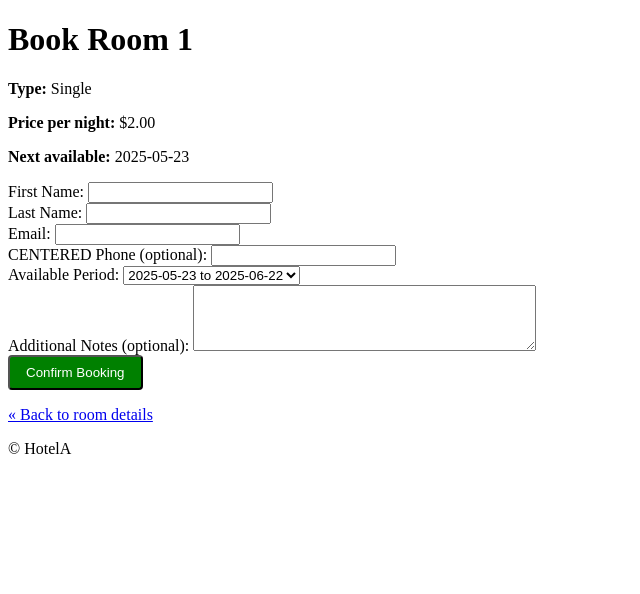
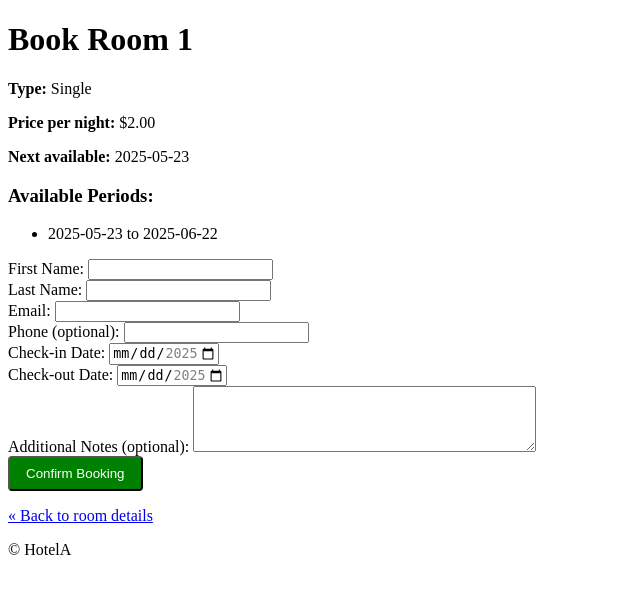
Before and after one commit to Kikono1014/HotelApp, a Django app: page /book/3/ in a window 1280 px wide. Shown: the part 26-620 px from the top of the page, without its empty margins (0-640 px from the left). Run offline with Django 5.2, Linux system fonts and the light colour scheme; data comes from the database, SQL or seed files in the repository; both versions use the stored data as it was after the commit.

Commit message:
Changes for period

```diff
--- a/hotel/forms.py
+++ b/hotel/forms.py
@@ -19,20 +19,17 @@ class BookingForm(forms.ModelForm):
     email = forms.EmailField(label="Email")
     phone = forms.CharField(max_length=20, required=False, label="Phone")
 
-    # Нове поле для вибору періоду
-    available_period = forms.ChoiceField(
-        choices=[],
-        required=True,
-        label="Select Available Period"
-    )
-
     class Meta:
         model = Booking
-        fields = ['notes']
+        fields = ['check_in_date', 'check_out_date', 'notes']
         widgets = {
+            'check_in_date': forms.DateInput(attrs={'type': 'date'}),
+            'check_out_date': forms.DateInput(attrs={'type': 'date'}),
             'notes': forms.Textarea(attrs={'rows': 4}),
         }
         labels = {
+            'check_in_date': 'Check-in Date',
+            'check_out_date': 'Check-out Date',
             'notes': 'Additional Notes (optional)',
         }
 
@@ -40,38 +37,50 @@ class BookingForm(forms.ModelForm):
         super().__init__(*args, **kwargs)
         self.room = room
         if room:
-            # Заповнюємо вибір періодів
+            # Set min and max dates based on available periods
+            today = date.today()
+            max_date = today + timedelta(days=30)
             periods = room.get_available_periods()
-            choices = [
-                (
-                    f"{period[0]}:{period[1]}",
-                    f"{period[0]} to {period[1]}"
-                )
-                for period in periods
-            ]
-            self.fields['available_period'].choices = choices
+            if periods:
+                # Use the earliest available date as the minimum
+                min_date = periods[0][0]
+                self.fields['check_in_date'].widget.attrs.update({
+                    'min': min_date.isoformat(),
+                    'max': max_date.isoformat()
+                })
+                self.fields['check_out_date'].widget.attrs.update({
+                    'min': (min_date + timedelta(days=1)).isoformat(),
+                    'max': max_date.isoformat()
+                })
 
     def clean(self):
         cleaned_data = super().clean()
-        available_period = cleaned_data.get('available_period')
+        check_in_date = cleaned_data.get('check_in_date')
+        check_out_date = cleaned_data.get('check_out_date')
 
-        if available_period:
-            # Розпарсуємо вибраний період
-            check_in_str, check_out_str = available_period.split(':')
-            check_in_date = date.fromisoformat(check_in_str)
-            check_out_date = date.fromisoformat(check_out_str)
-
-            # Перевірка: дата виїзду після дати заїзду
+        if check_in_date and check_out_date:
+            # Check if check-out is after check-in
             if check_out_date <= check_in_date:
                 raise forms.ValidationError("Check-out date must be after check-in date.")
 
-            # Перевірка: максимум 30 днів наперед
+            # Check if dates are within 30 days
             max_date = date.today() + timedelta(days=30)
             if check_in_date > max_date or check_out_date > max_date:
                 raise forms.ValidationError("Bookings can only be made up to 30 days in advance.")
 
-            # Перевірка: чи період дійсно вільний
+            # Check if the selected range falls within an available period
             if self.room:
+                periods = self.room.get_available_periods()
+                is_valid_period = False
+                for period in periods:
+                    period_start, period_end = period
+                    if (check_in_date >= period_start and check_out_date <= period_end):
+                        is_valid_period = True
+                        break
+                if not is_valid_period:
+                    raise forms.ValidationError("Selected dates are not within an available period.")
+
+                # Check for overlapping bookings
                 conflicting_bookings = Booking.objects.filter(
                     room=self.room,
                     status__in=['confirmed', 'checked_in'],
@@ -79,10 +88,6 @@ class BookingForm(forms.ModelForm):
                     check_out_date__gt=check_in_date
                 ).exists()
                 if conflicting_bookings:
-                    raise forms.ValidationError("Selected period is no longer available.")
-
-            # Додаємо очищені дати до cleaned_data
-            cleaned_data['check_in_date'] = check_in_date
-            cleaned_data['check_out_date'] = check_out_date
+                    raise forms.ValidationError("Room is not available for the selected dates.")
 
         return cleaned_data
--- a/hotel/templates/book.html
+++ b/hotel/templates/book.html
@@ -4,6 +4,15 @@
   <p><strong>Type:</strong> {{ room.get_room_type_display }}</p>
   <p><strong>Price per night:</strong> ${{ room.price_per_night }}</p>
   <p><strong>Next available:</strong> {{ room.get_next_available_date|date:"Y-m-d" }}</p>
+
+  <h3>Available Periods:</h3>
+  <ul>
+    {% for period in available_periods %}
+      <li>{{ period.0|date:"Y-m-d" }} to {{ period.1|date:"Y-m-d" }}</li>
+    {% empty %}
+      <li>No available periods in the next 30 days.</li>
+    {% endfor %}
+  </ul>
 
   <form method="post">
     {% csrf_token %}
@@ -12,7 +21,7 @@
       {{ form.first_name }}
     </div>
     <div>
-      <label for="id_last_name">Last Name:</label>
+      <label for="id_last W_name">Last Name:</label>
       {{ form.last_name }}
     </div>
     <div>
@@ -20,12 +29,16 @@
       {{ form.email }}
     </div>
     <div>
- CENTERED      <label for="id_phone">Phone (optional):</label>
+      <label for="id_phone">Phone (optional):</label>
       {{ form.phone }}
     </div>
     <div>
-      <label for="id_available_period">Available Period:</label>
-      {{ form.available_period }}
+      <label for="id_check_in_date">Check-in Date:</label>
+      {{ form.check_in_date }}
+    </div>
+    <div>
+      <label for="id_check_out_date">Check-out Date:</label>
+      {{ form.check_out_date }}
     </div>
     <div>
       <label for="id_notes">Additional Notes (optional):</label>
--- a/hotel/views.py
+++ b/hotel/views.py
@@ -50,7 +50,9 @@ class BookingCreateView(CreateView):
 
     def get_context_data(self, **kwargs):
         context = super().get_context_data(**kwargs)
-        context['room'] = Room.objects.get(pk=self.kwargs['pk'])
+        room = Room.objects.get(pk=self.kwargs['pk'])
+        context['room'] = room
+        context['available_periods'] = room.get_available_periods()
         return context
 
     def form_valid(self, form):
@@ -67,13 +69,10 @@ class BookingCreateView(CreateView):
         booking = form.save(commit=False)
         booking.room = room
         booking.guest = guest
-        booking.check_in_date = form.cleaned_data['check_in_date']
-        booking.check_out_date = form.cleaned_data['check_out_date']
         booking.status = 'confirmed'
         booking.booking_channel = 'online'
         booking.save()
 
-        # Оновлюємо статус кімнати
         active_bookings = Booking.objects.filter(
             room=room,
             status__in=['confirmed', 'checked_in']
```
Also changed, not shown: hotel/filters.py (+31 -38 lines), db.sqlite3.
